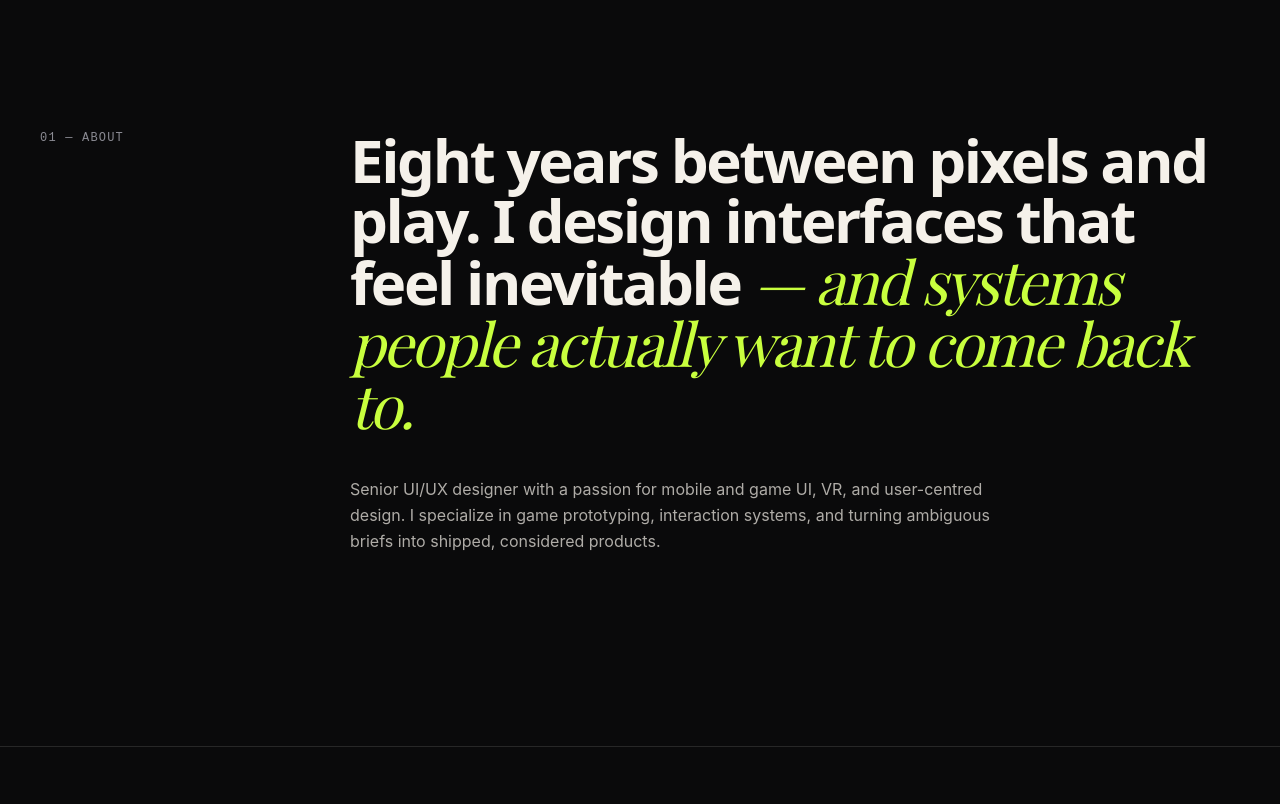
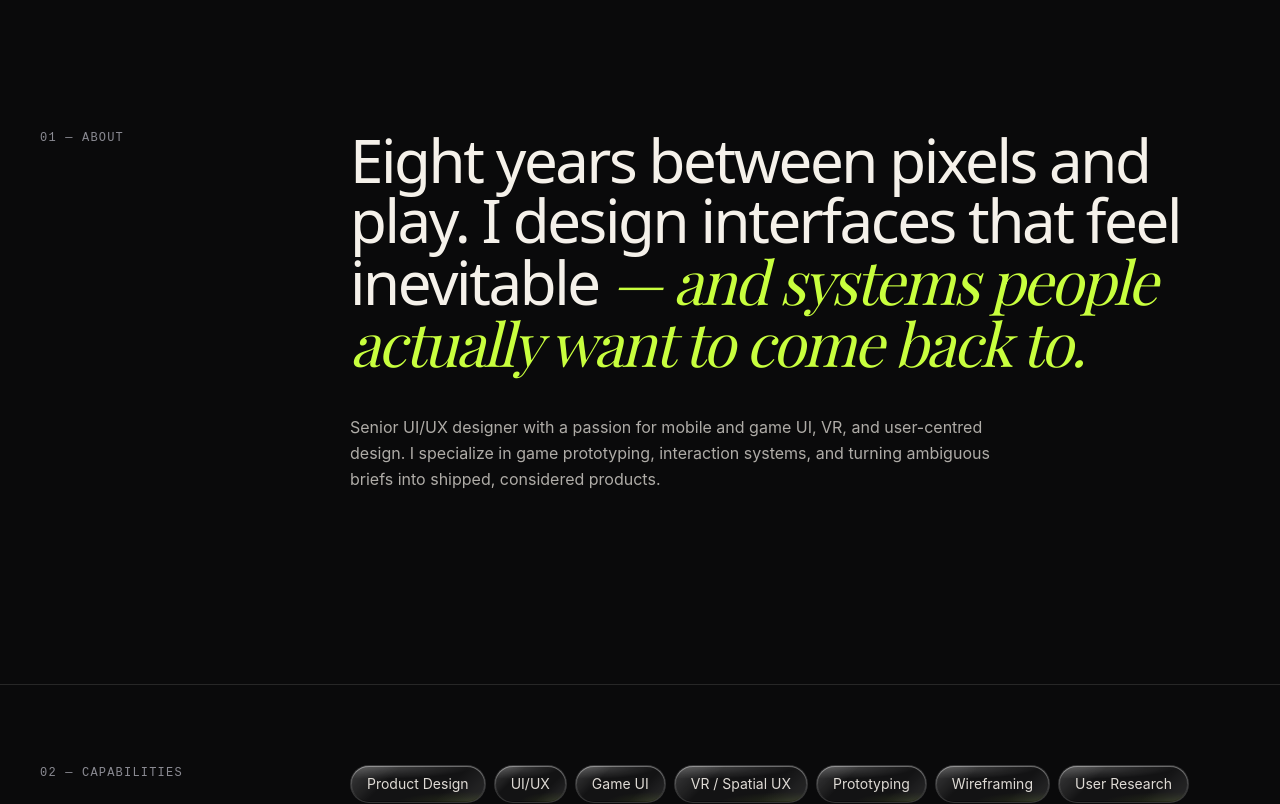
Before and after one commit to sarangnikhade/Sarangnikhade_Portfolio_2026, a Next.js app: page / in a window 1280 px wide. Shown: the part 960-1764 px from the top of the page. Built offline with nearby package versions, Linux system fonts and the light colour scheme; a web font is replaced by a local one.

Commit message:
style: set h2 font-weight to 300

```diff
--- a/app/globals.css
+++ b/app/globals.css
@@ -59,6 +59,10 @@ body {
 h1, h2, h3, h4, h5, h6 {
   font-family: var(--font-display);
   font-weight: 600;
+}
+
+h2 {
+  font-weight: 300;
 }
 
 p, a, span {
```
